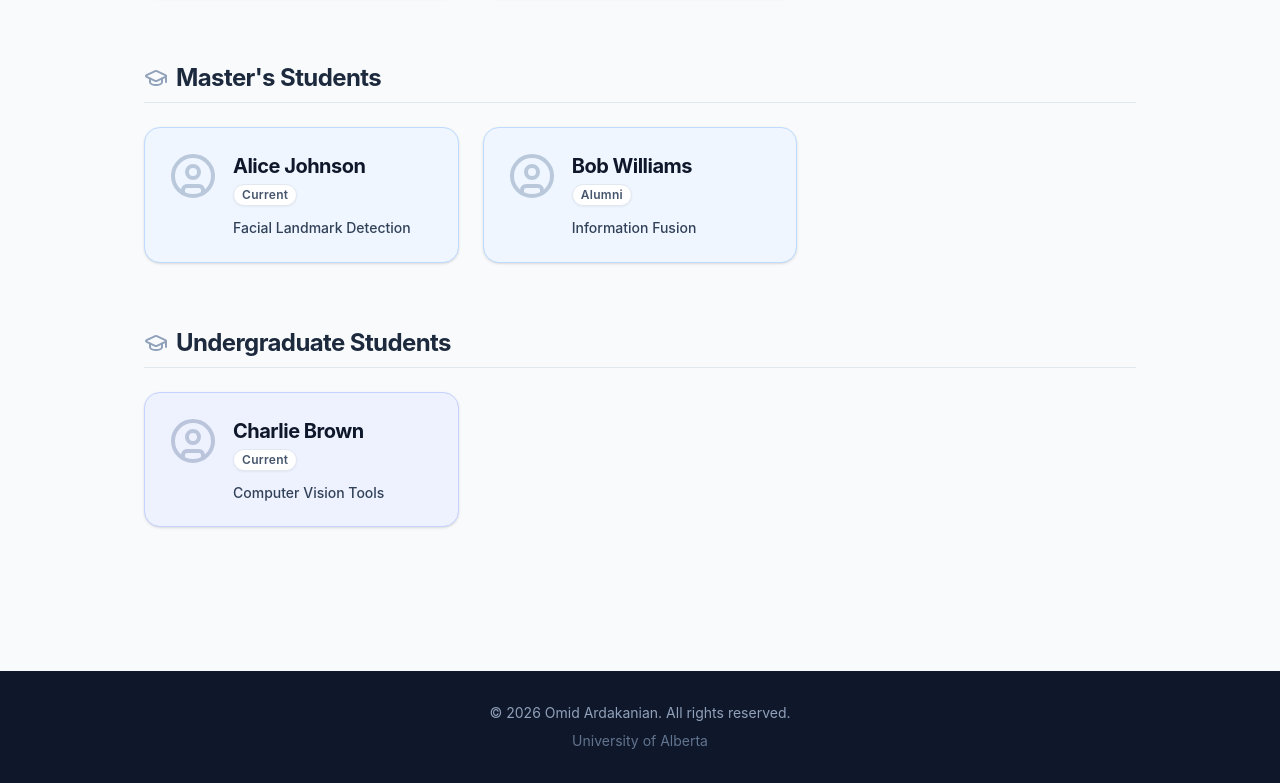
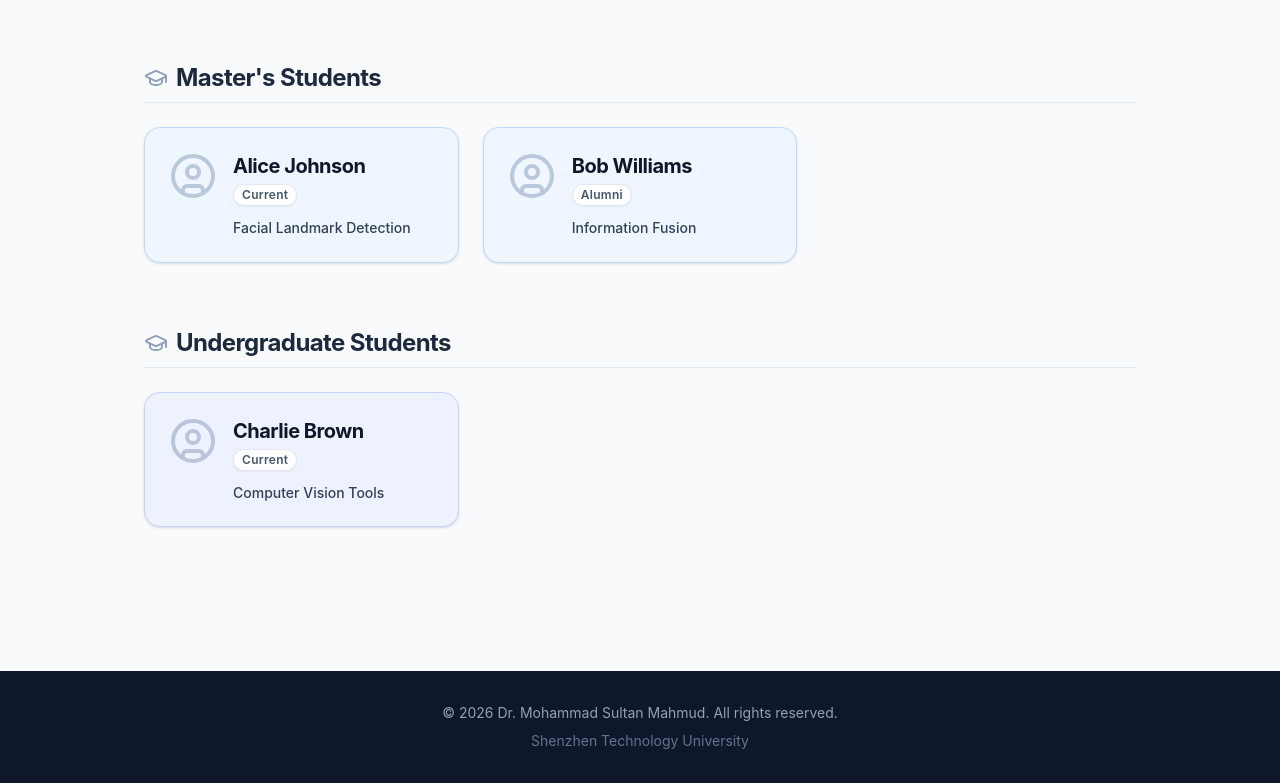
Before and after one commit to never-12345/academic-portfolio, a React (Vite) app: page /students in a window 1280 px wide. Shown: the part 590-1373 px from the top of the page. Built offline with nearby package versions, Linux system fonts and the light colour scheme.

Commit message:
fix: remove unused imports to fix TypeScript build errors for Vercel deployment

```diff
--- a/src/App.tsx
+++ b/src/App.tsx
@@ -4,24 +4,6 @@ import { Home } from './pages/Home';
 import { Publications } from './pages/Publications';
 import { Students } from './pages/Students';
 import { Teaching } from './pages/Teaching';
-import { motion } from 'framer-motion';
-import { Construction } from 'lucide-react';
-
-function Placeholder({ title }: { title: string }) {
-  return (
-    <motion.div
-      initial={{ opacity: 0 }}
-      animate={{ opacity: 1 }}
-      className="flex flex-col items-center justify-center min-h-[60vh] text-center px-4"
-    >
-      <Construction className="w-16 h-16 text-slate-300 mb-6" />
-      <h1 className="text-4xl font-bold text-slate-900 mb-4">{title}</h1>
-      <p className="text-lg text-slate-500 max-w-md">
-        This section is currently under development. Please check back later for updates.
-      </p>
-    </motion.div>
-  );
-}
 
 export default function App() {
   return (
--- a/src/components/Layout.tsx
+++ b/src/components/Layout.tsx
@@ -1,4 +1,4 @@
-import { ReactNode } from 'react';
+import { type ReactNode } from 'react';
 import { Navbar } from './Navbar';
 
 export function Layout({ children }: { children: ReactNode }) {
@@ -10,8 +10,8 @@ export function Layout({ children }: { children: ReactNode }) {
       </main>
       <footer className="w-full bg-slate-900 text-slate-400 py-8 text-center text-sm mt-12">
         <div className="max-w-6xl mx-auto px-4">
-          <p>© {new Date().getFullYear()} Omid Ardakanian. All rights reserved.</p>
-          <p className="mt-2 text-slate-500">University of Alberta</p>
+          <p>© {new Date().getFullYear()} Dr. Mohammad Sultan Mahmud. All rights reserved.</p>
+          <p className="mt-2 text-slate-500">Shenzhen Technology University</p>
         </div>
       </footer>
     </div>
--- a/src/components/Navbar.tsx
+++ b/src/components/Navbar.tsx
@@ -1,5 +1,5 @@
 import { Link, useLocation } from 'react-router-dom';
-import { Menu, X, BookOpen, Users, GraduationCap, FileText, HeartHandshake } from 'lucide-react';
+import { Menu, X, Users, GraduationCap, FileText, BookOpen } from 'lucide-react';
 import { useState } from 'react';
 import clsx from 'clsx';
 
--- a/src/pages/Home.tsx
+++ b/src/pages/Home.tsx
@@ -1,6 +1,6 @@
 import { motion } from 'framer-motion';
 import { profileData, newsItems, mediaItems } from '../data/content';
-import { ExternalLink, MapPin, Mail, Landmark, GraduationCap } from 'lucide-react';
+import { ExternalLink, MapPin, Mail, Landmark } from 'lucide-react';
 
 export function Home() {
   return (
--- a/src/pages/Teaching.tsx
+++ b/src/pages/Teaching.tsx
@@ -1,5 +1,5 @@
 import { motion } from 'framer-motion';
-import { GraduationCap, Briefcase, Calendar } from 'lucide-react';
+import { GraduationCap, Calendar } from 'lucide-react';
 import { teachingTimeline } from '../data/content';
 
 export function Teaching() {
```
